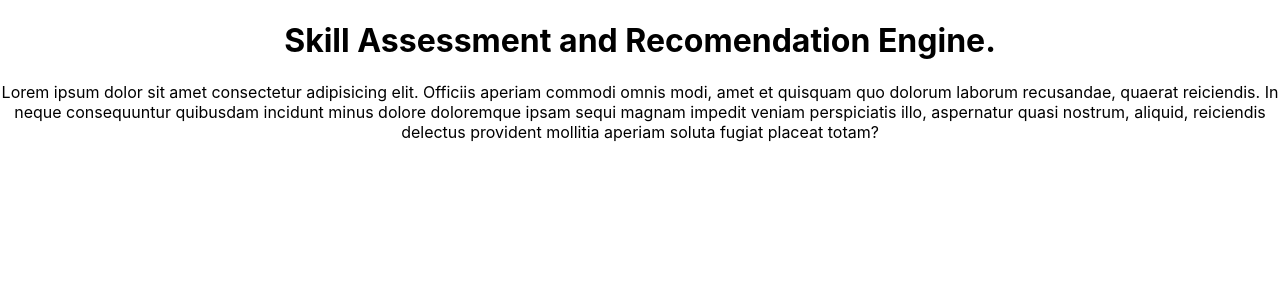
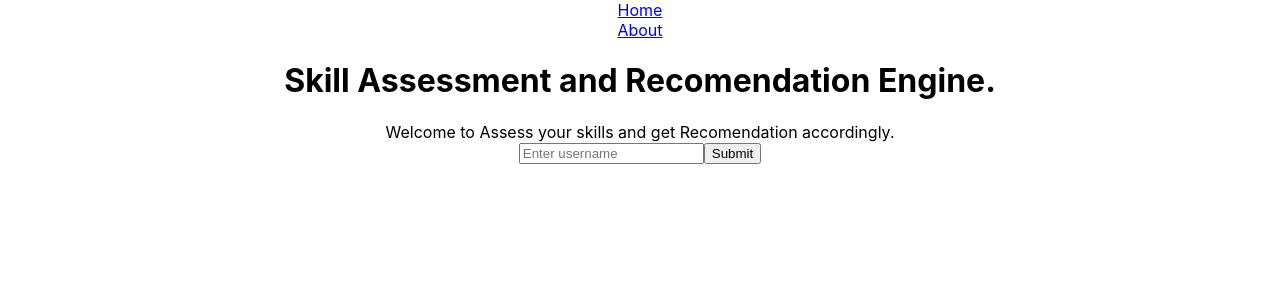
Before and after one commit to artizticamit/MLH_HYP_skill_assessment, a React (Create React App) app in the folder client/: page / in a window 1280 px wide. Shown: the top 300 px of the page. Built offline with nearby package versions, Linux system fonts and the light colour scheme.

Commit message:
Added codeforces api, and some content

```diff
--- a/client/src/App.js
+++ b/client/src/App.js
@@ -1,7 +1,7 @@
 import './App.css';
 import About from './pages/About/About';
 import Home from './pages/Home/Home';
-import {BrowserRouter, Link, Route, Routes} from 'react-router-dom'
+import {BrowserRouter, Route, Routes} from 'react-router-dom'
 function App() {
   return (
     <div className="App">
--- /dev/null
+++ b/client/src/components/codeforces/Codeforces.jsx
@@ -0,0 +1,44 @@
+import React,{useState, useEffect} from 'react'
+import axios from 'axios'
+import './Codeforces.css'
+
+function Codeforces({username}) {
+    console.log(username);
+
+    const [data, setData] = useState({});
+
+
+    useEffect(()=>{
+        const fetchUserInfo = async()=>{
+            try{
+                if(username){
+                    const result = await axios.get('https://codeforces.com/api/user.info?handles='+username);
+                    setData(result.data);
+                }
+            }catch(err){
+                console.log(err);
+            }
+        }
+        fetchUserInfo();
+    },[username])
+    console.log(data);
+
+  return (
+    <div className='codeforces-container'>
+        <h2 className='codeforces-header'>CodeForces</h2>
+        {
+            data.status === 'OK' && (
+                <div className='codeforces-body'>
+
+                    <div>Name = {(data.result[0].firstName?data.result[0].firstName:'' )+ " "+ (data.result[0].lastName ? data.result[0].lastName : '')}</div>
+                    <div>Rank = {data.result[0].rank ? data.result[0].rank : ''}</div>
+                    <div>Rating = {data.result[0].rating ? data.result[0].rating : ''}</div>
+                    <div>Max Rating = {data.result[0].maxRating ? data.result[0].maxRating : ''}</div>
+                </div>
+            )
+        }
+    </div>
+  )
+}
+
+export default Codeforces
--- /dev/null
+++ b/client/src/components/navbar/Navbar.jsx
@@ -0,0 +1,17 @@
+import React from 'react'
+import { Link } from 'react-router-dom'
+
+function Navbar() {
+  return (
+    <div className='navbar-container'>
+        <div className='navbar-home-btn'>
+            <Link to={'/'}>Home</Link>
+        </div>
+        <div className='navbar-about-btn'>
+            <Link to={'/about'}>About</Link>
+        </div>
+    </div>
+  )
+}
+
+export default Navbar
--- a/client/src/pages/About/About.jsx
+++ b/client/src/pages/About/About.jsx
@@ -1,8 +1,16 @@
 import React from 'react'
+import Navbar from '../../components/navbar/Navbar'
+import './About.css'
 
 function About() {
   return (
-    <div>About</div>
+    <div className='about-container'>
+        <Navbar />
+        <h1 className='about-heading'>About</h1>
+        <div className='about-body'>
+            This is about page Lorem ipsum dolor sit amet consectetur adipisicing elit. Totam fugit in sit amet quos provident maiores commodi, vitae, sed magni beatae nisi nam necessitatibus veritatis at, iste consectetur fuga architecto pariatur accusamus doloribus ratione? Fugiat minus rerum cupiditate magni fugit?
+        </div>
+    </div>
   )
 }
 
--- a/client/src/pages/Home/Home.jsx
+++ b/client/src/pages/Home/Home.jsx
@@ -1,14 +1,42 @@
-import React from 'react'
+import React,{useState} from 'react'
+import Codeforces from '../../components/codeforces/Codeforces'
+import Navbar from '../../components/navbar/Navbar';
+import './Home.css'
 
 function Home() {
+
+    const [username, setUsername] = useState("");
+
+    const [click, setClick] = useState(false);
+
+    const handleSubmit = ()=>{
+        if(username){
+            setClick(true);
+        }
+    }
+
+    const handleChange = (e)=>{
+        setClick(false);
+        setUsername(e.target.value);
+    }
+
   return (
-    <div>
-        <h1>
+    <div className='home-container'>
+        <Navbar/>
+        <h1 className='home-heading'>
            Skill Assessment and Recomendation Engine.
         </h1>
-        <div>
-            Lorem ipsum dolor sit amet consectetur adipisicing elit. Officiis aperiam commodi omnis modi, amet et quisquam quo dolorum laborum recusandae, quaerat reiciendis. In neque consequuntur quibusdam incidunt minus dolore doloremque ipsam sequi magnam impedit veniam perspiciatis illo, aspernatur quasi nostrum, aliquid, reiciendis delectus provident mollitia aperiam soluta fugiat placeat totam?
+        <div className='home-text-msg'>
+            Welcome to Assess your skills and get Recomendation accordingly.
         </div>
+
+        <input className='home-input' type='text' placeholder='Enter username' onChange={(e)=>{handleChange(e)}}></input>
+        <button className='home-input-btn' onClick={handleSubmit}>Submit</button>
+        {
+            click && (
+                <Codeforces username={username}/>
+            )
+        }
     </div>
   )
 }
```
Also changed, not shown: client/src/components/codeforces/Codeforces.css (added).
